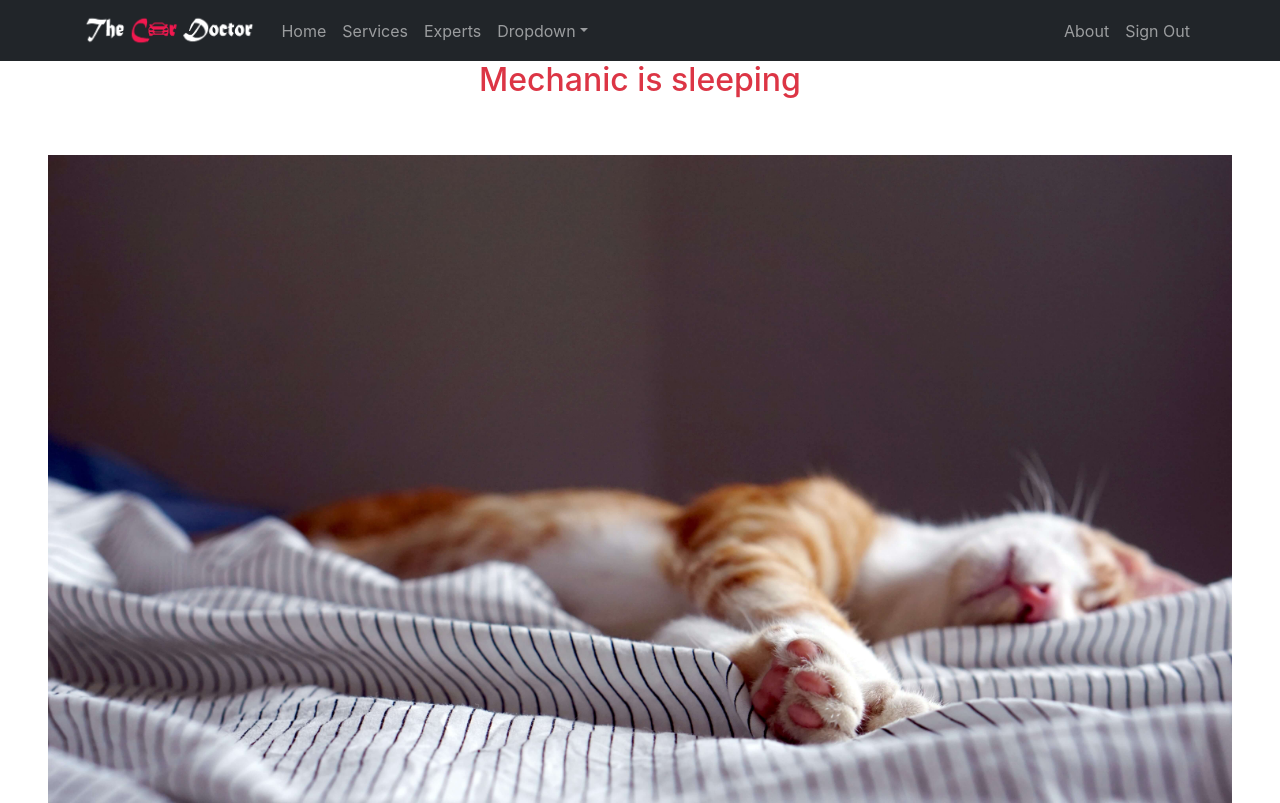
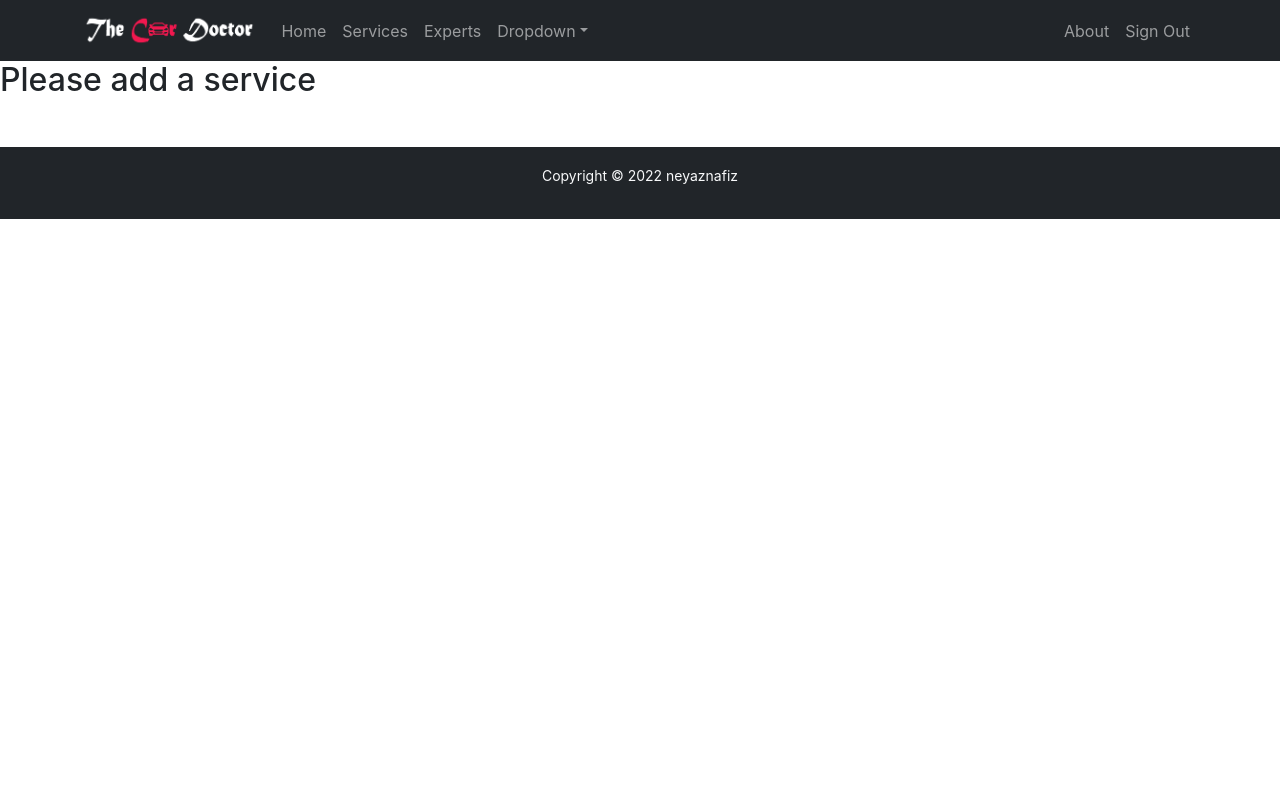
Before and after one commit to neyaznafiz/The-Car-Doctor-client, a React (Create React App) app: page /addservice in a window 1280 px wide. Shown: the top 803 px of the page. Built offline with nearby package versions, Linux system fonts and the light colour scheme; no server answers; sample sign-in values are in the browser's storage.

Commit message:
created addservice component

```diff
--- a/src/App.js
+++ b/src/App.js
@@ -10,6 +10,7 @@ import Login from './Pages/Login/Login/Login';
 import Register from './Pages/Login/Register/Register';
 import CheckOut from './Pages/CheckOut/CheckOut/CheckOut';
 import RequireAuth from './Pages/Login/RequireAuth/RequireAuth';
+import AddService from './Pages/AddService/AddService';
 
 function App() {
   return (
@@ -22,23 +23,22 @@ function App() {
         <Route path='/' element={<Home></Home>}></Route>
 
         <Route path='/home' element={<Home></Home>}></Route>
-
         <Route path='/service/:serviceId' element={<ServiceDetail></ServiceDetail>}></Route>
-
         <Route path='/about' element={<About></About>}></Route>
         <Route path='/login' element={<Login></Login>}></Route>
         <Route path='/register' element={<Register></Register>}></Route>
 
-
-
         <Route path='/checkout' element={
-
           <RequireAuth>
             <CheckOut></CheckOut>
           </RequireAuth>
-
         }></Route>
 
+        <Route path='/addservice' element={
+          <RequireAuth>
+            <AddService></AddService>
+          </RequireAuth>
+        }></Route>
 
         <Route path='*' element={<NotFound></NotFound>}></Route>
 
--- /dev/null
+++ b/src/Pages/AddService/AddService.jsx
@@ -0,0 +1,11 @@
+import React from 'react';
+
+const AddService = () => {
+    return (
+        <div>
+            <h2>Please add a service</h2>
+        </div>
+    );
+};
+
+export default AddService;
```
